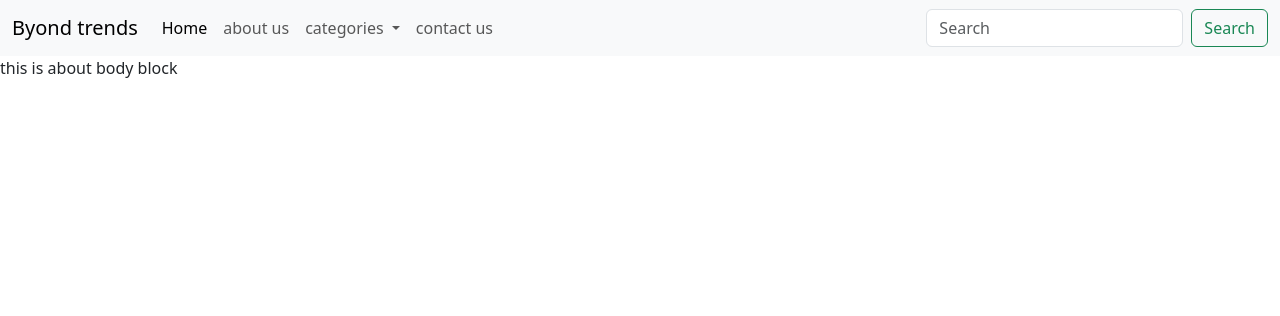
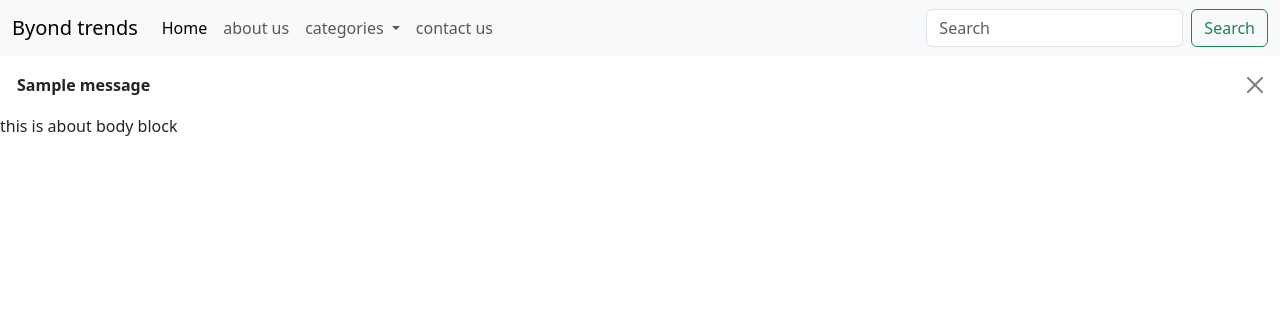
Before and after one commit to AroobaNadeem/beyond_trends, a Django app: page /about/ in a window 1280 px wide. Shown: the top 316 px of the page. Run offline with Django 4.2, Linux system fonts and the light colour scheme; one stand-in notice (Sample message) is shown.

Commit message:
added feedback sent message

```diff
--- a/newproject/manage.py
+++ b/newproject/manage.py
@@ -7,7 +7,7 @@
 def main():
     """Run administrative tasks."""
     os.environ.setdefault('DJANGO_SETTINGS_MODULE', 'newproject.settings')
-    try: #12344
+    try:
         from django.core.management import execute_from_command_line
     except ImportError as exc:
         raise ImportError(
--- a/newproject/settings.py
+++ b/newproject/settings.py
@@ -11,6 +11,7 @@
 """
 
 from pathlib import Path
+from django.contrib import messages
 
 # Build paths inside the project like this: BASE_DIR / 'subdir'.
 BASE_DIR = Path(__file__).resolve().parent.parent
--- a/playground/models.py
+++ b/playground/models.py
@@ -8,3 +8,5 @@
     city=models.CharField(max_length=30)
     feedback=models.TextField()
     date=models.DateField()
+    def __str__(self):
+        return self.name
--- a/playground/templates/base.html
+++ b/playground/templates/base.html
@@ -10,6 +10,7 @@
     <script src="https://cdn.jsdelivr.net/npm/bootstrap@5.3.0-alpha1/dist/js/bootstrap.bundle.min.js" integrity="sha384-w76AqPfDkMBDXo30jS1Sgez6pr3x5MlQ1ZAGC+nuZB+EYdgRZgiwxhTBTkF7CXvN" crossorigin="anonymous"></script>
 
     <nav class="navbar navbar-expand-lg bg-body-tertiary ">
+
         <div class="container-fluid">
           <a class="navbar-brand" href="#">Byond trends</a>
           <button class="navbar-toggler" type="button" data-bs-toggle="collapse" data-bs-target="#navbarSupportedContent" aria-controls="navbarSupportedContent" aria-expanded="false" aria-label="Toggle navigation">
@@ -45,6 +46,17 @@
           </div>
         </div>
       </nav>
+{% if messages %}
+{% for message in messages %}
+
+      <div class="alert alert-{{ message.tags }}warning alert-dismissible fade show my-0 " role="alert">
+        <strong>{{ message }}</strong>
+        <button type="button" class="btn-close" data-bs-dismiss="alert" aria-label="Close"></button>
+      </div>
+      {% endfor %}
+      {% endif %}
+
       {% block body%} {% endblock body%}
-  </body>
+
+       </body>
 </html>
--- a/playground/views.py
+++ b/playground/views.py
@@ -2,6 +2,8 @@
 from django.http import HttpResponse
 from playground.models import Contact
 from datetime import datetime
+from django.contrib import messages
+
 # Create your views here.
 # Request---> Response
 #Request handler
@@ -31,6 +33,8 @@
                      city=request.POST.get('city')
                      contact=Contact(name=name , email=email, phone=phone ,feedback=feedback, city=city, date=datetime.today())
                      contact.save()
+                     messages.success(request, 'Your feedback is sent!')
+
              return render(request,'contact.html')
 
     #return HttpResponse({"THIS IS CONTACT PAGE"})
```
Also changed, not shown: db.sqlite3.
